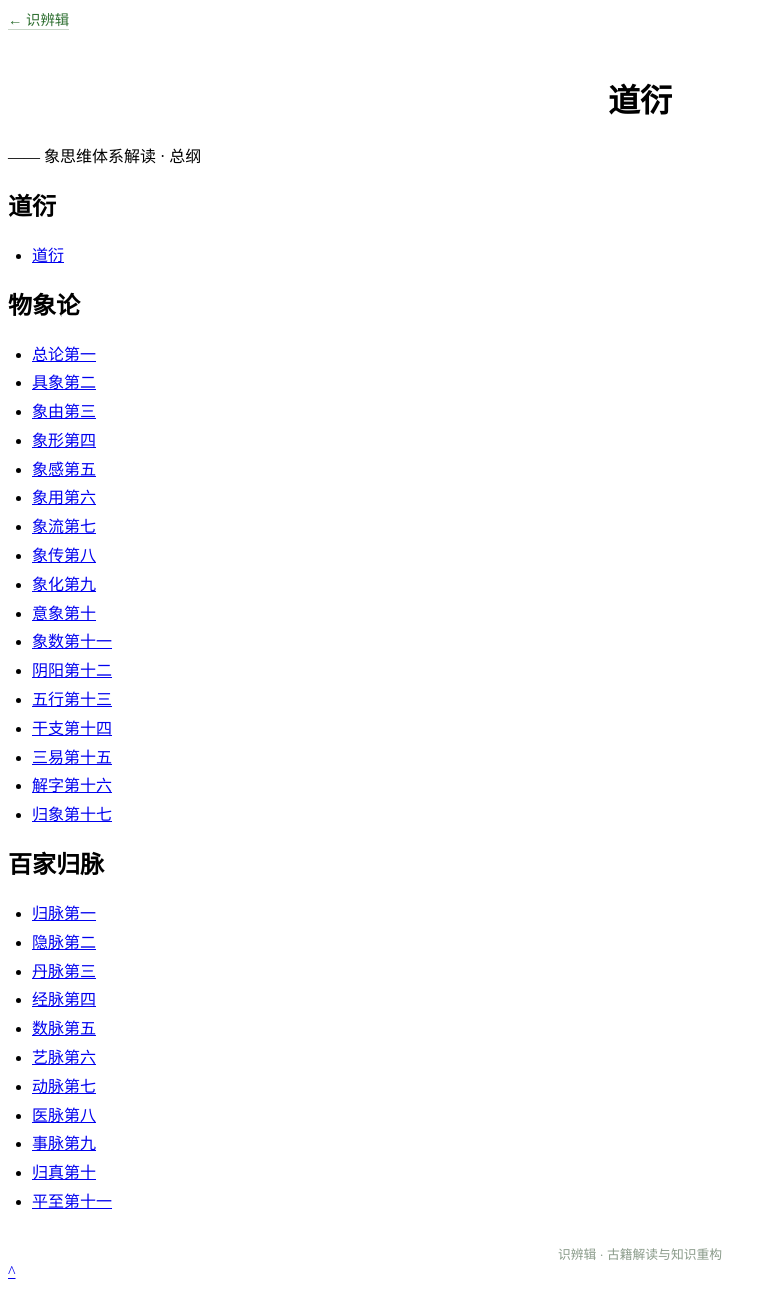
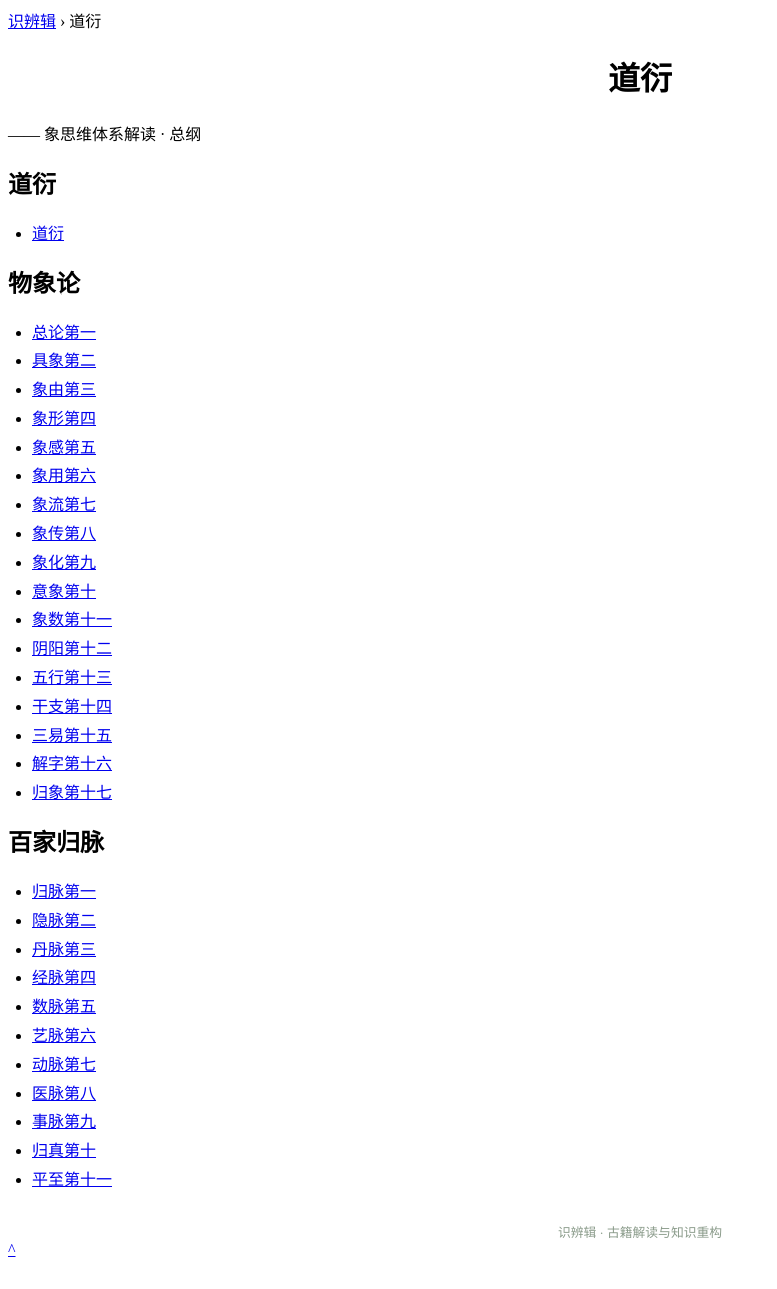
Before and after one commit to chixiao994/chixiao994.github.io, a Jekyll site: the page shibianji/shibian/道衍/index.html, which Jekyll copies as it is, in a window 1280 px wide. Shown: the whole page, without its empty margins (0-777 px from the left). Built offline with Jekyll 4.4.1, drawn with Linux system fonts in a browser that asks for light colours; after the commit the page ends 1267 px from its top, so only the background shows below that.

Commit message:
Update index.html

```diff
--- a/shibianji/shibian/道衍/index.html
+++ b/shibianji/shibian/道衍/index.html
@@ -24,7 +24,12 @@
 </head>
 <body>
 <div class="container">
-    <a href="/shibianji/" class="home-link">← 识辨辑</a>
+<nav class="breadcrumb" aria-label="面包屑导航">
+    <a href="/shibianji/">识辨辑</a>
+
+    <span>›</span>
+    <span>道衍</span>
+</nav>
 
     <h1>道衍</h1>
     <p>—— 象思维体系解读 · 总纲</p>
```
